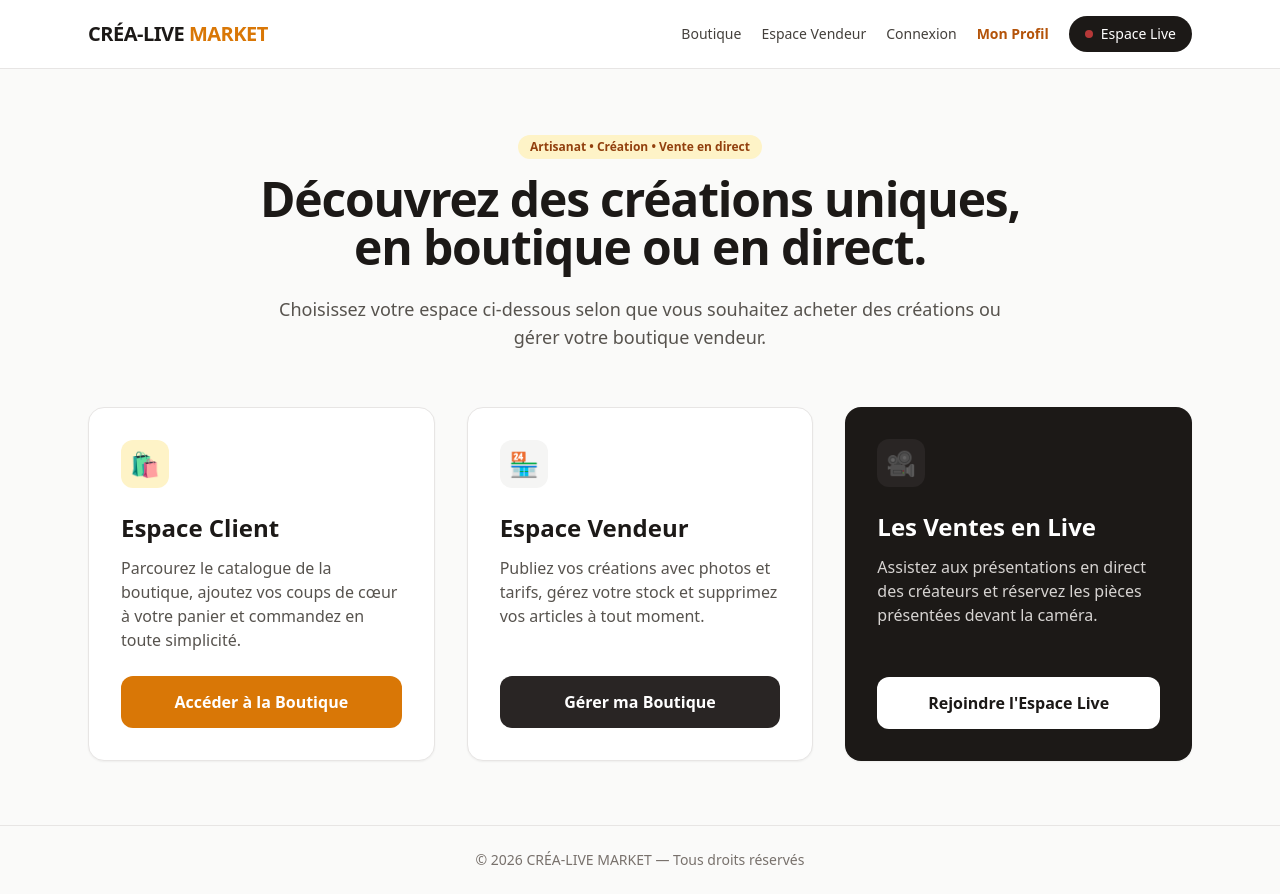
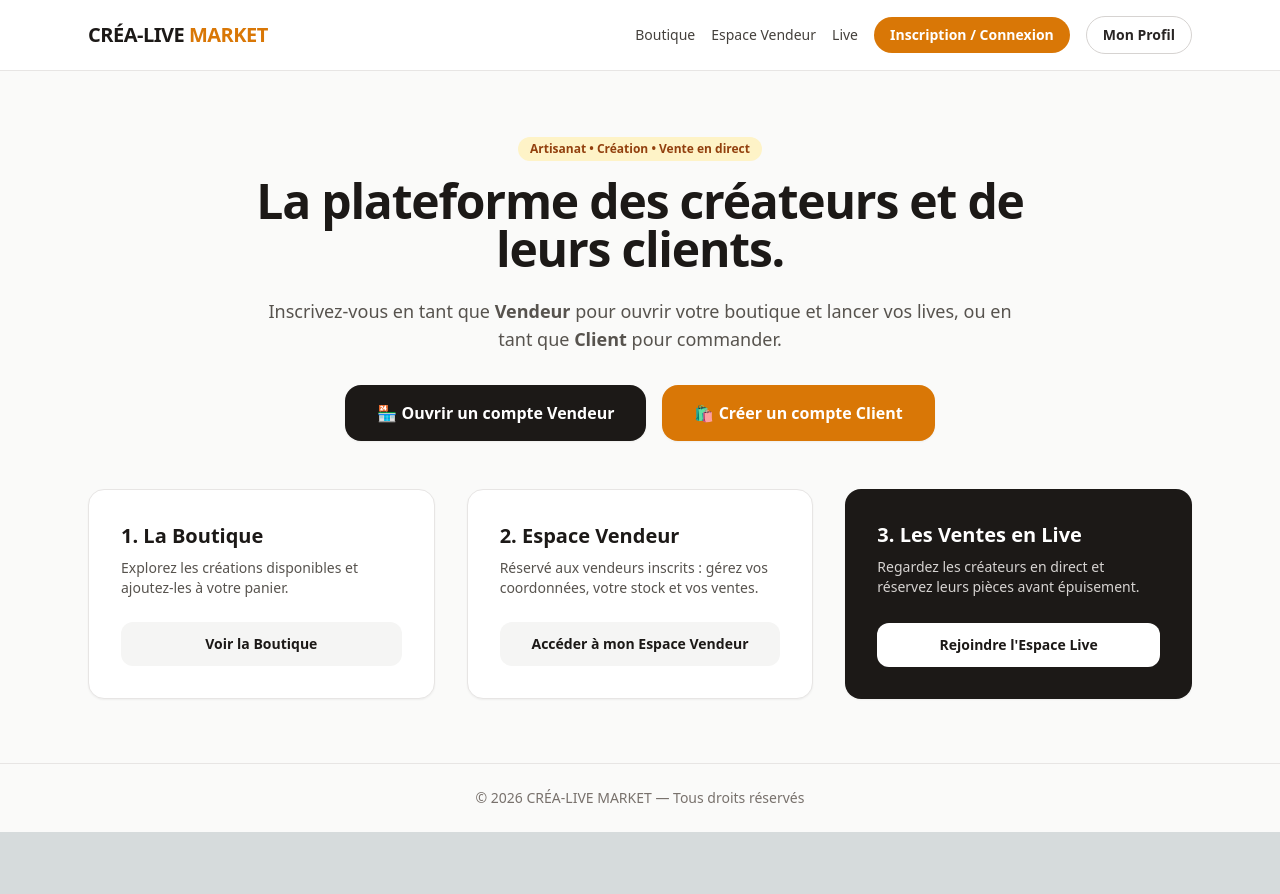
Before and after one commit to sabrinaiannaconeciply-crypto/crea-live-v2, a Next.js app: page / in a window 1280 px wide. After the commit the page ends 832 px from the top, so only its background shows below. Built offline with nearby package versions, Linux system fonts and the light colour scheme.

Commit message:
Update page.tsx

```diff
--- a/app/page.tsx
+++ b/app/page.tsx
@@ -11,98 +11,104 @@ export default function HomePage() {
           <Link href="/" className="text-xl font-extrabold tracking-tight text-stone-900">
             CRÉA-LIVE <span className="text-amber-600">MARKET</span>
           </Link>
-          <nav className="flex items-center gap-5 text-sm font-medium">
+          <nav className="flex items-center gap-4 text-sm font-medium">
             <Link href="/boutique" className="text-stone-700 hover:text-amber-600 transition">
               Boutique
             </Link>
             <Link href="/vendeur" className="text-stone-700 hover:text-amber-600 transition">
               Espace Vendeur
             </Link>
-            <Link href="/connexion" className="text-stone-700 hover:text-amber-600 transition">
-              Connexion
-            </Link>
-            <Link href="/profil" className="text-amber-700 font-semibold hover:text-amber-800 transition">
-              Mon Profil
+            <Link href="/live" className="text-stone-700 hover:text-amber-600 transition">
+              Live
             </Link>
             <Link
-              href="/live"
-              className="bg-stone-900 text-white px-4 py-2 rounded-full hover:bg-stone-800 transition flex items-center gap-2"
+              href="/connexion"
+              className="bg-amber-600 text-white px-4 py-2 rounded-full font-semibold hover:bg-amber-700 transition"
             >
-              <span className="w-2 h-2 rounded-full bg-red-500 animate-pulse" />
-              Espace Live
+              Inscription / Connexion
+            </Link>
+            <Link
+              href="/profil"
+              className="border border-stone-300 text-stone-800 px-4 py-2 rounded-full font-semibold hover:bg-stone-100 transition"
+            >
+              Mon Profil
             </Link>
           </nav>
         </div>
       </header>
 
-      {/* Section principale (Vitrine) */}
+      {/* Section principale */}
       <main className="flex-1 max-w-6xl mx-auto px-6 py-16 flex flex-col justify-center">
-        <div className="text-center max-w-3xl mx-auto mb-14">
+        <div className="text-center max-w-3xl mx-auto mb-12">
           <span className="inline-block bg-amber-100 text-amber-800 text-xs font-semibold px-3 py-1 rounded-full mb-4">
             Artisanat • Création • Vente en direct
           </span>
           <h1 className="text-4xl md:text-5xl font-extrabold tracking-tight text-stone-900 mb-6">
-            Découvrez des créations uniques, en boutique ou en direct.
+            La plateforme des créateurs et de leurs clients.
           </h1>
-          <p className="text-lg text-stone-600">
-            Choisissez votre espace ci-dessous selon que vous souhaitez acheter des créations ou gérer votre boutique vendeur.
+          <p className="text-lg text-stone-600 mb-8">
+            Inscrivez-vous en tant que <strong>Vendeur</strong> pour ouvrir votre boutique et lancer vos lives, ou en tant que <strong>Client</strong> pour commander.
           </p>
+
+          {/* Deux gros boutons d'inscription immédiats */}
+          <div className="flex flex-wrap justify-center gap-4">
+            <Link
+              href="/connexion"
+              className="bg-stone-900 text-white font-bold py-4 px-8 rounded-2xl hover:bg-stone-800 transition shadow-sm"
+            >
+              🏪 Ouvrir un compte Vendeur
+            </Link>
+            <Link
+              href="/connexion"
+              className="bg-amber-600 text-white font-bold py-4 px-8 rounded-2xl hover:bg-amber-700 transition shadow-sm"
+            >
+              🛍️ Créer un compte Client
+            </Link>
+          </div>
         </div>
 
         {/* Trois espaces bien distincts */}
         <div className="grid md:grid-cols-3 gap-8">
-          {/* Carte 1 : Espace Client (Boutique) */}
           <div className="bg-white p-8 rounded-2xl border border-stone-200 shadow-sm flex flex-col justify-between">
             <div>
-              <div className="w-12 h-12 bg-amber-100 text-amber-700 rounded-xl flex items-center justify-center text-2xl mb-6">
-                🛍️
-              </div>
-              <h2 className="text-2xl font-bold mb-3">Espace Client</h2>
-              <p className="text-stone-600 mb-6">
-                Parcourez le catalogue de la boutique, ajoutez vos coups de cœur à votre panier et commandez en toute simplicité.
+              <h2 className="text-xl font-bold mb-2">1. La Boutique</h2>
+              <p className="text-stone-600 text-sm mb-6">
+                Explorez les créations disponibles et ajoutez-les à votre panier.
               </p>
             </div>
             <Link
               href="/boutique"
-              className="w-full text-center bg-amber-600 text-white font-semibold py-3.5 px-6 rounded-xl hover:bg-amber-700 transition"
+              className="w-full text-center bg-stone-100 text-stone-900 font-semibold py-3 rounded-xl hover:bg-stone-200 transition text-sm"
             >
-              Accéder à la Boutique
+              Voir la Boutique
             </Link>
           </div>
 
-          {/* Carte 2 : Espace Vendeur */}
           <div className="bg-white p-8 rounded-2xl border border-stone-200 shadow-sm flex flex-col justify-between">
             <div>
-              <div className="w-12 h-12 bg-stone-100 text-stone-800 rounded-xl flex items-center justify-center text-2xl mb-6">
-                🏪
-              </div>
-              <h2 className="text-2xl font-bold mb-3">Espace Vendeur</h2>
-              <p className="text-stone-600 mb-6">
-                Publiez vos créations avec photos et tarifs, gérez votre stock et supprimez vos articles à tout moment.
+              <h2 className="text-xl font-bold mb-2">2. Espace Vendeur</h2>
+              <p className="text-stone-600 text-sm mb-6">
+                Réservé aux vendeurs inscrits : gérez vos coordonnées, votre stock et vos ventes.
               </p>
             </div>
             <Link
               href="/vendeur"
-              className="w-full text-center bg-stone-800 text-white font-semibold py-3.5 px-6 rounded-xl hover:bg-stone-900 transition"
+              className="w-full text-center bg-stone-100 text-stone-900 font-semibold py-3 rounded-xl hover:bg-stone-200 transition text-sm"
             >
-              Gérer ma Boutique
+              Accéder à mon Espace Vendeur
             </Link>
           </div>
 
-          {/* Carte 3 : Live */}
           <div className="bg-stone-900 text-white p-8 rounded-2xl shadow-sm flex flex-col justify-between">
             <div>
-              <div className="w-12 h-12 bg-stone-800 text-red-400 rounded-xl flex items-center justify-center text-2xl mb-6">
-                🎥
-              </div>
-              <h2 className="text-2xl font-bold mb-3">Les Ventes en Live</h2>
-              <p className="text-stone-300 mb-6">
-                Assistez aux présentations en direct des créateurs et réservez les pièces présentées devant la caméra.
+              <h2 className="text-xl font-bold mb-2">3. Les Ventes en Live</h2>
+              <p className="text-stone-300 text-sm mb-6">
+                Regardez les créateurs en direct et réservez leurs pièces avant épuisement.
               </p>
             </div>
             <Link
               href="/live"
-              className="w-full text-center bg-white text-stone-900 font-semibold py-3.5 px-6 rounded-xl hover:bg-stone-100 transition"
+              className="w-full text-center bg-white text-stone-900 font-semibold py-3 rounded-xl hover:bg-stone-100 transition text-sm"
             >
               Rejoindre l&apos;Espace Live
             </Link>
```
